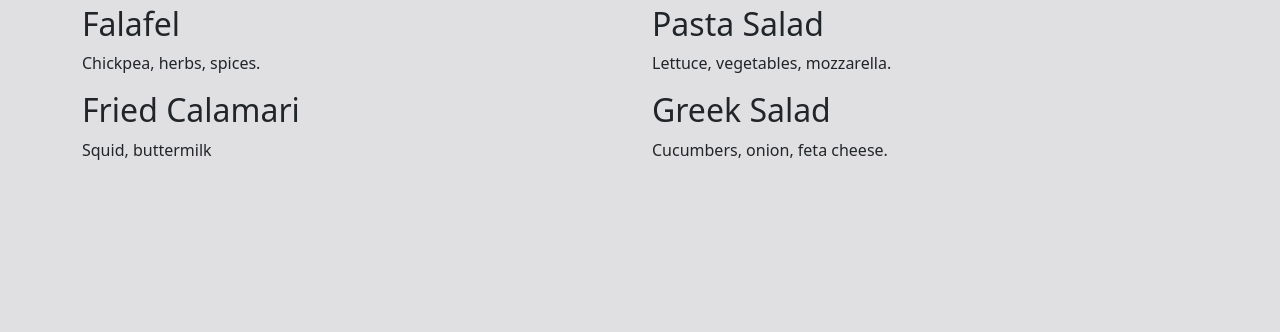
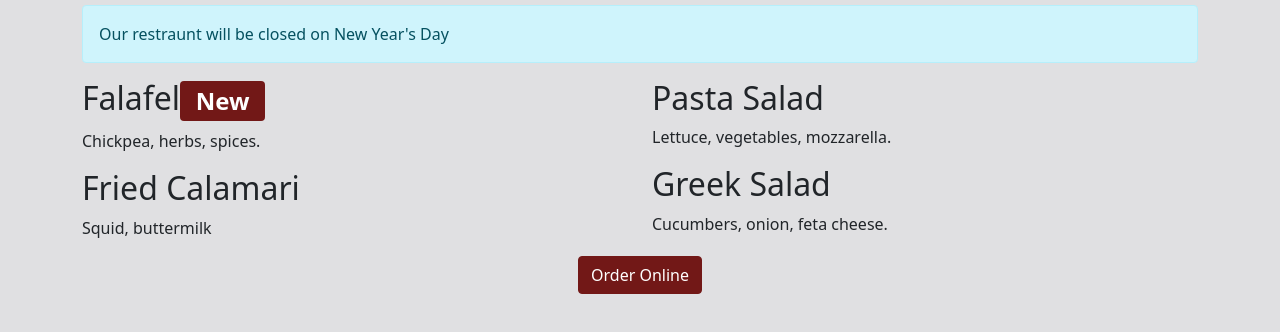
Before and after one commit to aayushsiwa/Practice, a plain HTML site: page bootstrap-grid/index.html in a window 1280 px wide. Shown: the part 266-598 px from the top of the page. Drawn offline with Linux system fonts and the light colour scheme.

Commit message:
added button and alert

```diff
--- a/bootstrap-grid/index.html
+++ b/bootstrap-grid/index.html
@@ -18,13 +18,14 @@
                 <div class="text-center">
                     <h1>Our Menu</h1>
                 </div>
+                <div class="alert alert-info" role="alert">
+                    Our restraunt will be closed on New Year's Day
+                </div>
             </div>
         </div>
-
-
         <div class="row">
             <div class="col-12 col-lg-6">
-                <h2>Falafel</h2>
+                <h2>Falafel<span class="badge bg-primary">New</span></h2>
                 <p>Chickpea, herbs, spices.</p>
                 <h2>Fried Calamari</h2>
                 <p>Squid, buttermilk</p>
@@ -36,6 +37,15 @@
                 <p>Cucumbers, onion, feta cheese.</p>
             </div>
         </div>
+        <div class="row">
+            <div class="col-12 ">
+                <div class="text-center">
+                    <button type="button" class="btn btn-primary">
+                        Order Online
+                    </button>
+                </div>
+            </div>
+        </div>
     </div>
     <script src="bootstrap.bundle.min.js"></script>
 </body>
```
